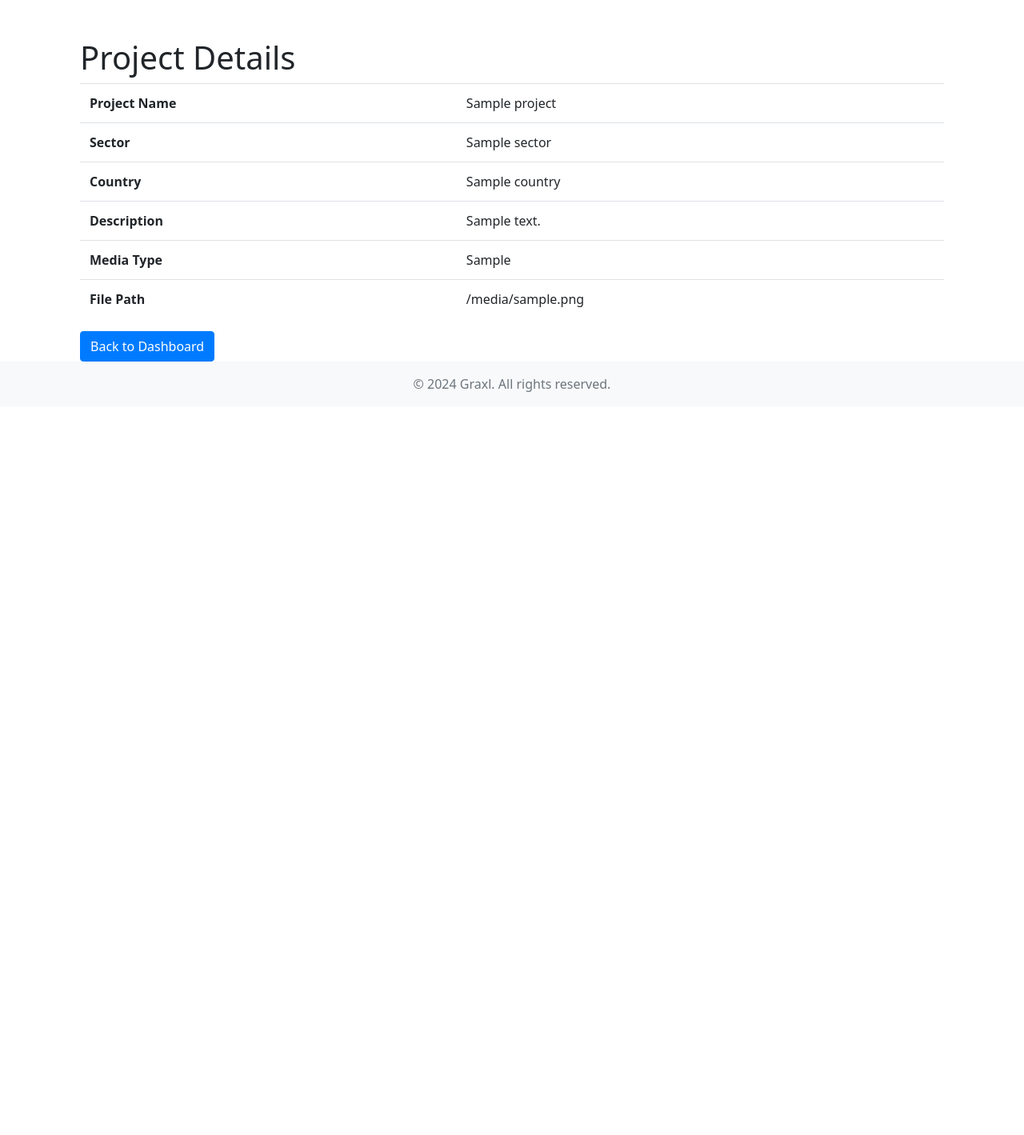
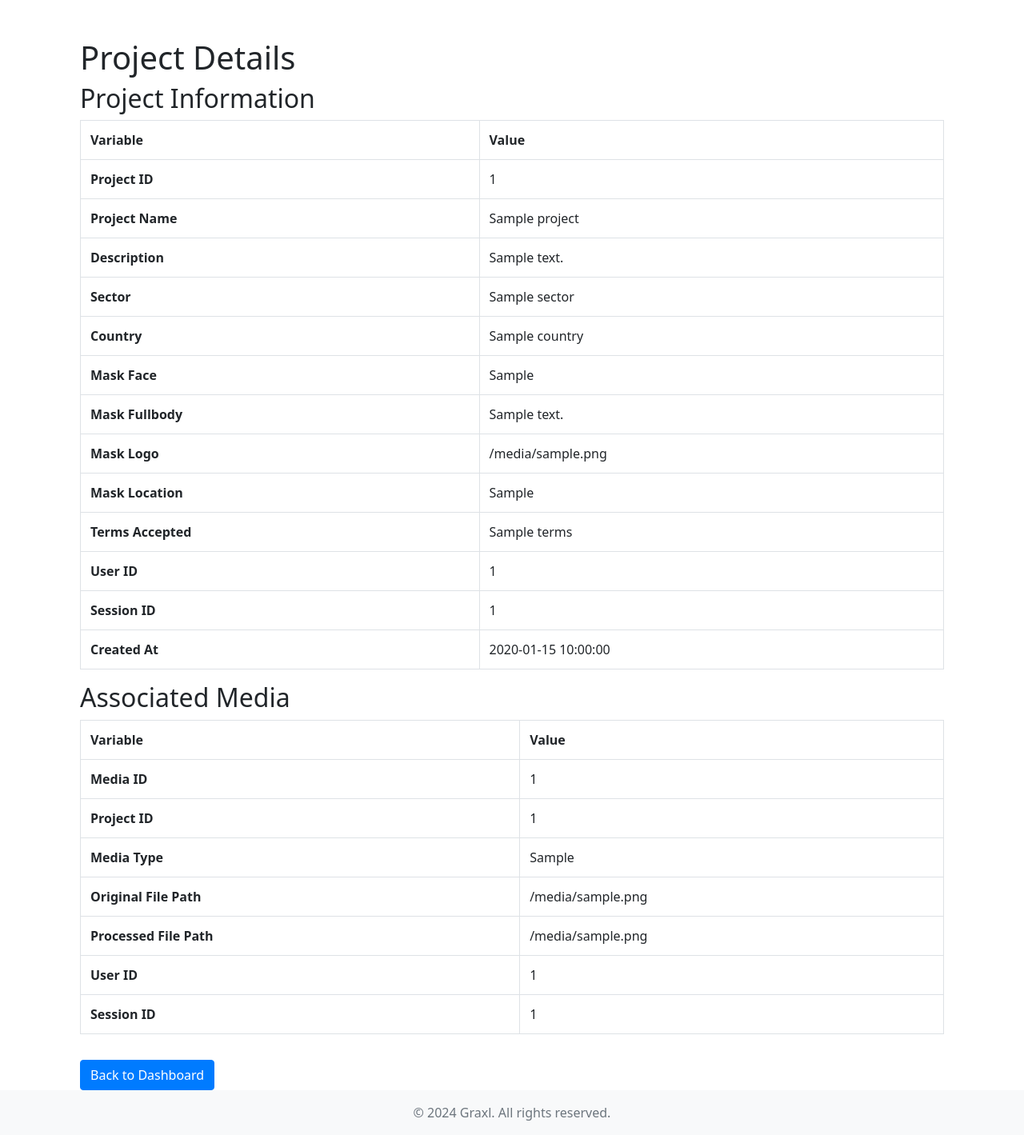
Before and after one commit to tesims/Gralx, a Flask app: template app/templates/project_detail.html in a window 1280 px wide. Shown: the part 78-1497 px from the top of the page at 80% size. Before the commit the page ends 568 px from the top, so only its background shows below. Run offline with Flask 3, Linux system fonts and the light colour scheme; the template is opened without the code that fills it: most values are stand-ins (such as "Sample title", 1, 10 or a date in 2020); some libraries are stand-ins or nearby versions.

Commit message:
project details displays all variables

```diff
--- a/app/templates/project_detail.html
+++ b/app/templates/project_detail.html
@@ -3,10 +3,23 @@
 {% block content %}
     <div class="container mt-5">
         <h1>Project Details</h1>
-        <table class="table">
+        <h2>Project Information</h2>
+        <table class="table table-bordered">
+            <tr>
+                <th>Variable</th>
+                <th>Value</th>
+            </tr>
+            <tr>
+                <th>Project ID</th>
+                <td>{{ project.project_id }}</td>
+            </tr>
             <tr>
                 <th>Project Name</th>
                 <td>{{ project.name }}</td>
+            </tr>
+            <tr>
+                <th>Description</th>
+                <td>{{ project.description }}</td>
             </tr>
             <tr>
                 <th>Sector</th>
@@ -17,20 +30,79 @@
                 <td>{{ project.country }}</td>
             </tr>
             <tr>
-                <th>Description</th>
-                <td>{{ project.description }}</td>
+                <th>Mask Face</th>
+                <td>{{ project.mask_face }}</td>
             </tr>
-            {% if media %}
+            <tr>
+                <th>Mask Fullbody</th>
+                <td>{{ project.mask_fullbody }}</td>
+            </tr>
+            <tr>
+                <th>Mask Logo</th>
+                <td>{{ project.mask_logo }}</td>
+            </tr>
+            <tr>
+                <th>Mask Location</th>
+                <td>{{ project.mask_location }}</td>
+            </tr>
+            <tr>
+                <th>Terms Accepted</th>
+                <td>{{ project.terms }}</td>
+            </tr>
+            <tr>
+                <th>User ID</th>
+                <td>{{ project.user_id }}</td>
+            </tr>
+            <tr>
+                <th>Session ID</th>
+                <td>{{ project.session_id }}</td>
+            </tr>
+            <tr>
+                <th>Created At</th>
+                <td>{{ project.created_at }}</td>
+            </tr>
+        </table>
+
+        {% if media %}
+        <h2>Associated Media</h2>
+        <table class="table table-bordered">
+            <tr>
+                <th>Variable</th>
+                <th>Value</th>
+            </tr>
+            <tr>
+                <th>Media ID</th>
+                <td>{{ media.media_id }}</td>
+            </tr>
+            <tr>
+                <th>Project ID</th>
+                <td>{{ media.project_id }}</td>
+            </tr>
             <tr>
                 <th>Media Type</th>
                 <td>{{ media.media_type }}</td>
             </tr>
             <tr>
-                <th>File Path</th>
+                <th>Original File Path</th>
                 <td>{{ media.original_file_path }}</td>
             </tr>
-            {% endif %}
+            <tr>
+                <th>Processed File Path</th>
+                <td>{{ media.processed_file_path }}</td>
+            </tr>
+            <tr>
+                <th>User ID</th>
+                <td>{{ media.user_id }}</td>
+            </tr>
+            <tr>
+                <th>Session ID</th>
+                <td>{{ media.session_id }}</td>
+            </tr>
         </table>
-        <a href="{{ url_for('main.dashboard') }}" class="btn btn-primary">Back to Dashboard</a>
+        {% else %}
+        <p>No media associated with this project.</p>
+        {% endif %}
+
+        <a href="{{ url_for('main.dashboard') }}" class="btn btn-primary mt-3">Back to Dashboard</a>
     </div>
 {% endblock %}
```
